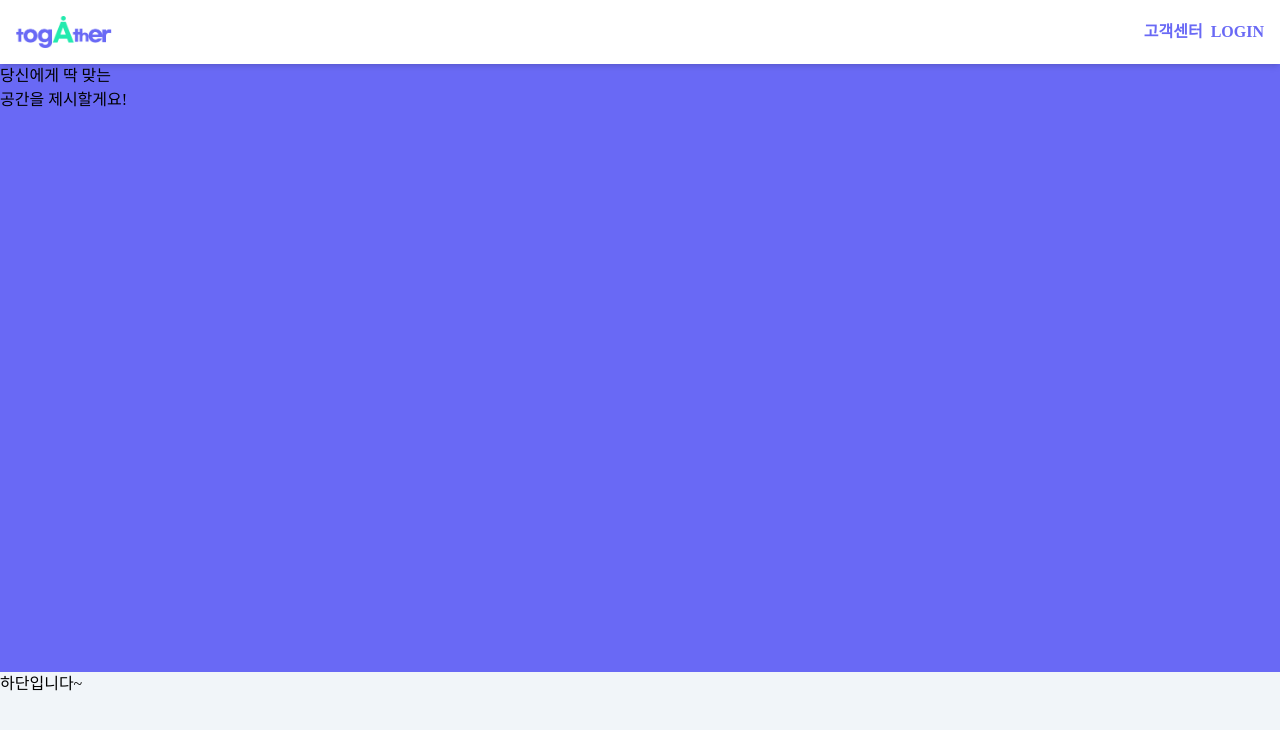
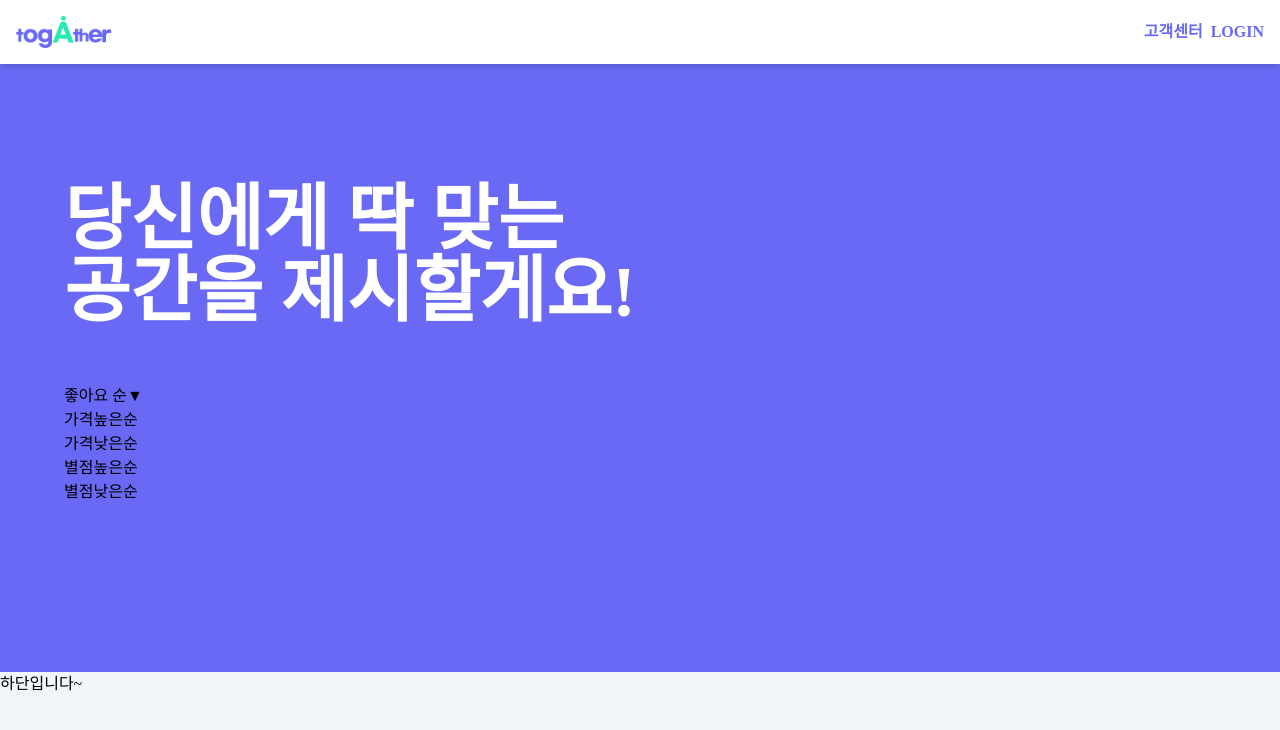
Before and after one commit to be-2nd-projects/fe-2nd-projects, a React (Create React App) app in the folder space_rental/: page /list in a window 1280 px wide. Shown: the top 730 px of the page. Built offline with nearby package versions, Linux system fonts and the light colour scheme; a web font is replaced by a local one.

Commit message:
Feat: DropDown 구현
- ListPage에 있는 DropDown 구현 : 버튼 클릭 시, 토글되고 클릭한
  버튼값으로 텍스트 변경됨

```diff
--- a/space_rental/src/pages/Detail/DetailPage.js
+++ b/space_rental/src/pages/Detail/DetailPage.js
@@ -2,7 +2,7 @@ import React from 'react';
 
 function DetailPage() {
   return (
-    <div className='wrap max-w-7xl mx-auto my-0'>
+    <div className='wrap max-w-6xl mx-auto my-0'>
       ddd
     </div>
   );
--- a/space_rental/src/pages/List/ListPage.js
+++ b/space_rental/src/pages/List/ListPage.js
@@ -1,13 +1,29 @@
 import React from 'react';
+import { DropDownWrap, Title, TitleWrap } from './ListPageStyle';
 
 function ListPage() {
   return (
-    <div className='wrap max-w-7xl mx-auto my-0'>
-      <div>
-        <h1>
+    <div className='wrap max-w-6xl mx-auto my-0'>
+      <TitleWrap>
+        <Title>
           당신에게 딱 맞는 <br />
           공간을 제시할게요!
-        </h1>
+        </Title>
+      </TitleWrap>
+      <div>
+        <DropDownWrap>
+          <button className='flex'>
+            좋아요 순
+            <div>▼</div>
+          </button>
+
+          <ul>
+            <li>가격높은순</li>
+            <li>가격낮은순</li>
+            <li>별점높은순</li>
+            <li>별점낮은순</li>
+          </ul>
+        </DropDownWrap>
       </div>
     </div>
   );
--- /dev/null
+++ b/space_rental/src/pages/List/ListPageStyle.js
@@ -0,0 +1,16 @@
+import tw from "tailwind-styled-components";
+
+export const TitleWrap = tw.div`
+  pt-[120px]
+  pb-14
+`;
+
+export const Title = tw.h1`
+  text-7xl
+  text-white
+  font-bold
+`;
+
+export const DropDownWrap = tw.div`
+
+`;
--- a/space_rental/src/pages/Main/MainPage.js
+++ b/space_rental/src/pages/Main/MainPage.js
@@ -2,7 +2,7 @@ import React from 'react';
 
 function MainPage() {
   return (
-    <div className='wrap max-w-7xl mx-auto my-0'>
+    <div className='wrap max-w-6xl mx-auto my-0'>
       메인페이지 입니다~
     </div>
   );
```
